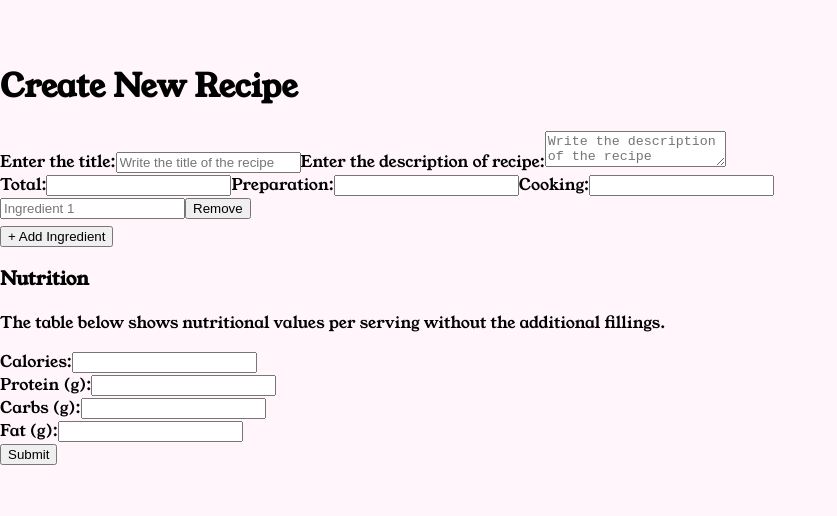
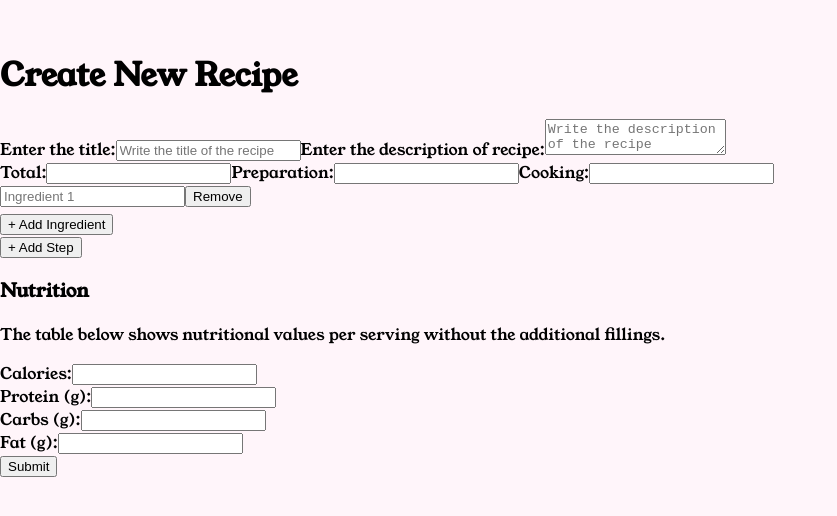
Before and after one commit to thenunachi/simplerecipe, a React (Create React App) app in the folder reci-app/frontend/: page /newRecipe in a window 1280 px wide. Shown: the part 146-662 px from the top of the page, without its empty margins (0-837 px from the left). Built offline with nearby package versions, Linux system fonts and the light colour scheme.

Commit message:
added instruction component

```diff
--- /dev/null
+++ b/reci-app/frontend/src/inputForms/instruction.js
@@ -0,0 +1,40 @@
+import { useState } from "react"
+
+const Instruction = ({ instructions, setInstructions }) => {
+
+    const handleSubmit = (index, field, value) => {
+        const newInstructions = [...instructions]
+        newInstructions[index][field] = value;
+        setInstructions(newInstructions)
+    }
+    const removeStep = (index) => {
+        setInstructions(instructions.filter((_, i) => i != index))
+    }
+    const addStep = () => {
+        setInstructions([...instructions, { "title": "", "description": "" }])
+    }
+    return (
+        <form onSubmit={handleSubmit}>
+            {instructions.map((step, index) => (
+                <div key={index} style={{ marginBottom: "15px" }}>
+                    <input
+                        type="text"
+                        placeholder={`Step ${index + 1} Title`}
+                        value={step.title}
+                        onChange={(e) => handleSubmit(index, "title", e.target.value)}
+                    />
+                    <textarea
+                        placeholder="Step description"
+                        value={step.description}
+                        onChange={(e) => handleSubmit(index, "description", e.target.value)}
+                    />
+                    <button type="button" onClick={() => removeStep(index)}>
+                        Remove
+                    </button>
+                </div>
+            ))}
+            <button type="button" onClick={addStep}>+ Add Step</button>
+        </form>
+    )
+}
+export default Instruction
--- a/reci-app/frontend/src/newRecipe.js
+++ b/reci-app/frontend/src/newRecipe.js
@@ -3,6 +3,7 @@ import { useState } from "react";
 import PrepTime from "./inputForms/prepTime";
 import Ingredients from "./inputForms/ingredients"
 import Nutrition from "./inputForms/nutrition";
+import Instruction from "./inputForms/instruction";
 
 const NewRecipe = () => {
   const [title, setTitle] = useState("");
@@ -20,6 +21,7 @@ const NewRecipe = () => {
     carbs: "",
     fat: ""
   })
+  const [instructions,setInstructions] = useState([])
   const handleSubmit = (e) => {
     e.preventDefault();
 
@@ -28,7 +30,8 @@ const NewRecipe = () => {
       description,
       prepTime,
       ingredients,
-      nutrition
+      nutrition,
+      instructions
     };
 
     console.log("Submitting:", payload);
@@ -78,6 +81,7 @@ const NewRecipe = () => {
         {/* Pass state + setter into PrepTime */}
         <PrepTime prepTime={prepTime} setPrepTime={setPrepTime} />
         <Ingredients ingredients={ingredients} setIngredients={setIngredients} />
+        <Instruction instructions={instructions} setInstructions={setInstructions}/>
         <Nutrition nutrition={nutrition} setNutrition={setNutrition} />
         <button type="submit">Submit</button>
       </form>
```
